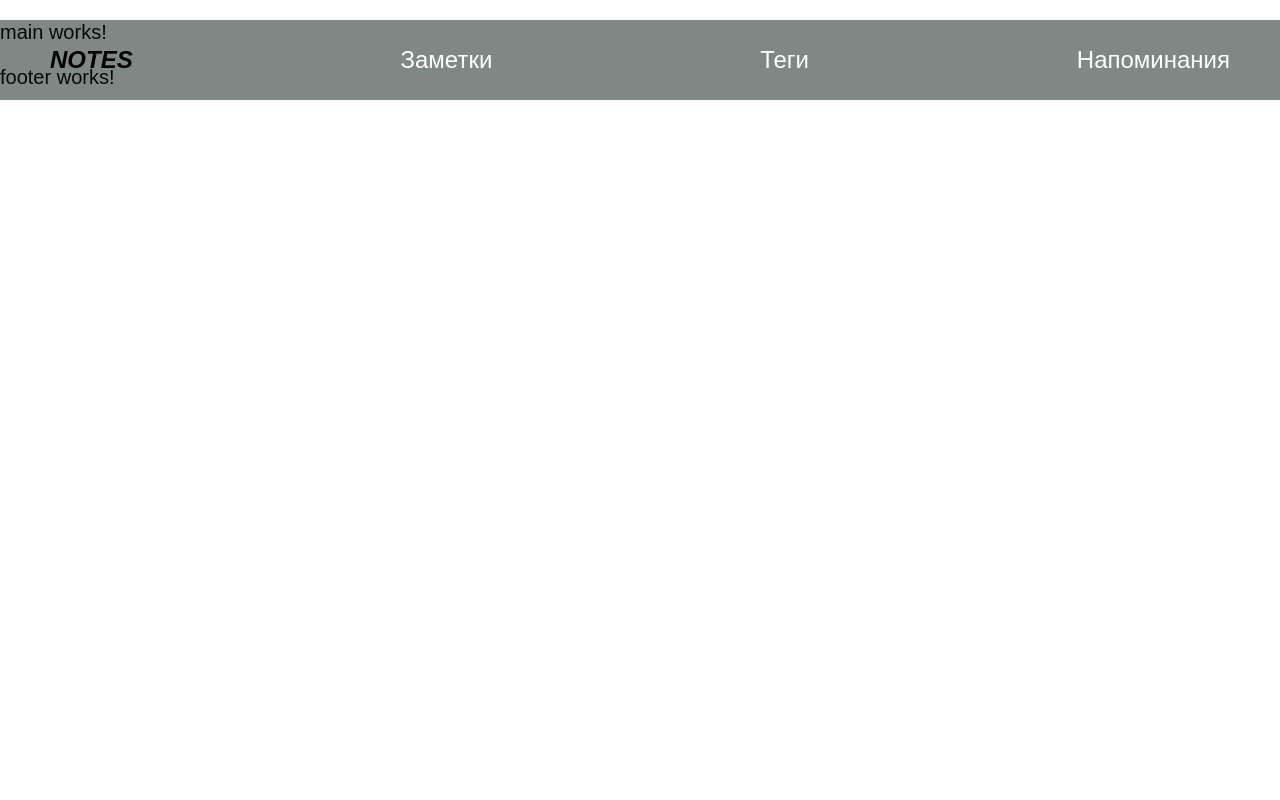
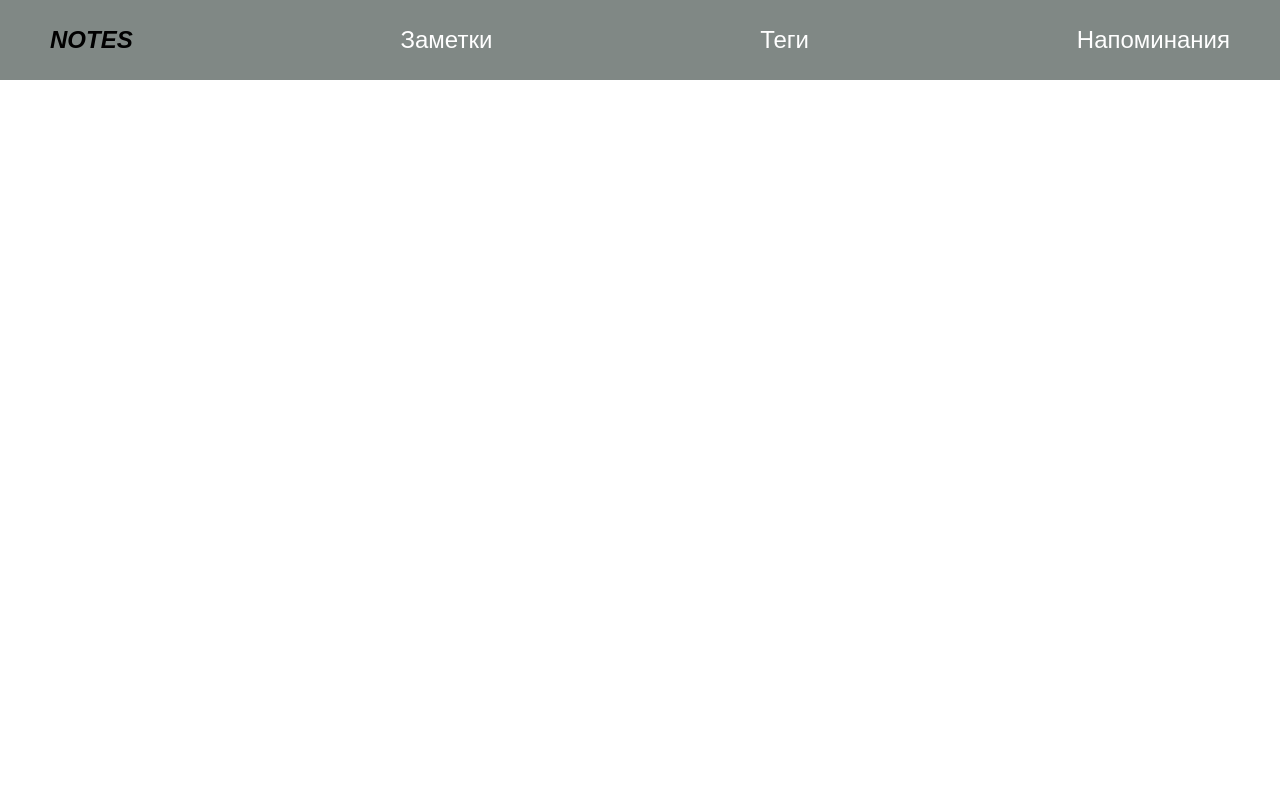
Before and after one commit to RasulGaliev/notes, an Angular app: page / in a window 1280 px wide. Shown: the top 800 px of the page. Built offline with nearby package versions, Linux system fonts and the light colour scheme.

Commit message:
create main

```diff
--- a/src/app/components/main/main.component.css
+++ b/src/app/components/main/main.component.css
@@ -0,0 +1,3 @@
+.main-page {
+  height: 1080px;
+}
--- a/src/app/components/main/main.component.html
+++ b/src/app/components/main/main.component.html
@@ -1 +1,5 @@
-<p>main works!</p>
+<main class="main-page">
+  <div class="container">
+
+  </div>
+</main>
```
